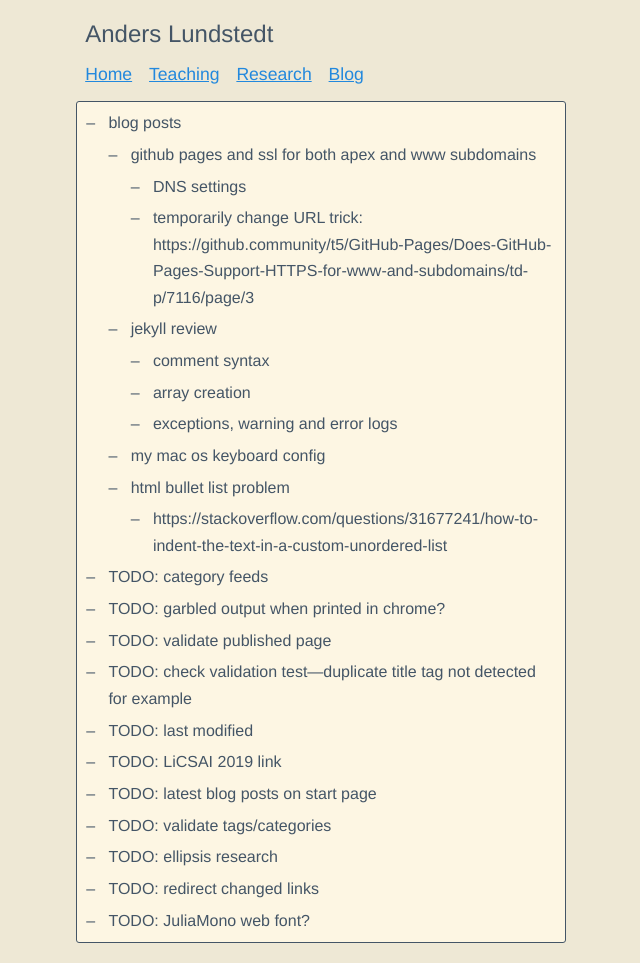
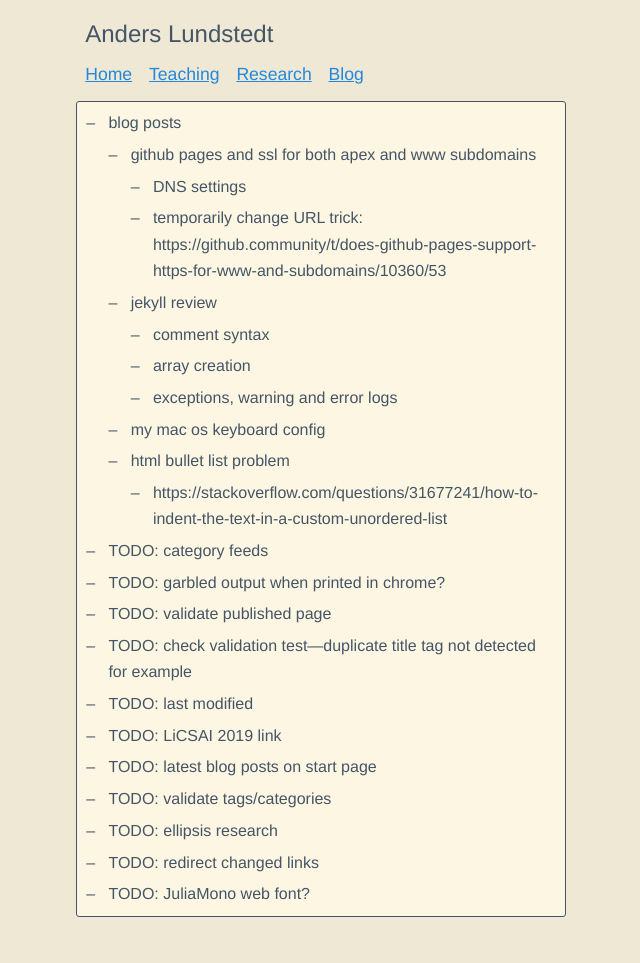
Before and after one commit to anderslundstedt/anderslundstedt.github.io, a Jekyll site: the page built from TODO.md, in a window 1280 px wide. Shown: the whole page, without its empty margins (319-959 px from the left). Built offline with Jekyll 4.4.1, drawn with Linux system fonts in a browser that asks for light colours; after the commit the page ends 937 px from its top, so only the background shows below that; some of the changed lines change nothing that is shown.

Commit message:
update TODO

```diff
--- a/TODO.md
+++ b/TODO.md
@@ -6,7 +6,7 @@ title: TODOs
   - github pages and ssl for both apex and www subdomains
     - DNS settings
     - temporarily change URL trick:
-      https://github.community/t5/GitHub-Pages/Does-GitHub-Pages-Support-HTTPS-for-www-and-subdomains/td-p/7116/page/3
+      https://github.community/t/does-github-pages-support-https-for-www-and-subdomains/10360/53
   - jekyll review
     - comment syntax
     - array creation
```
